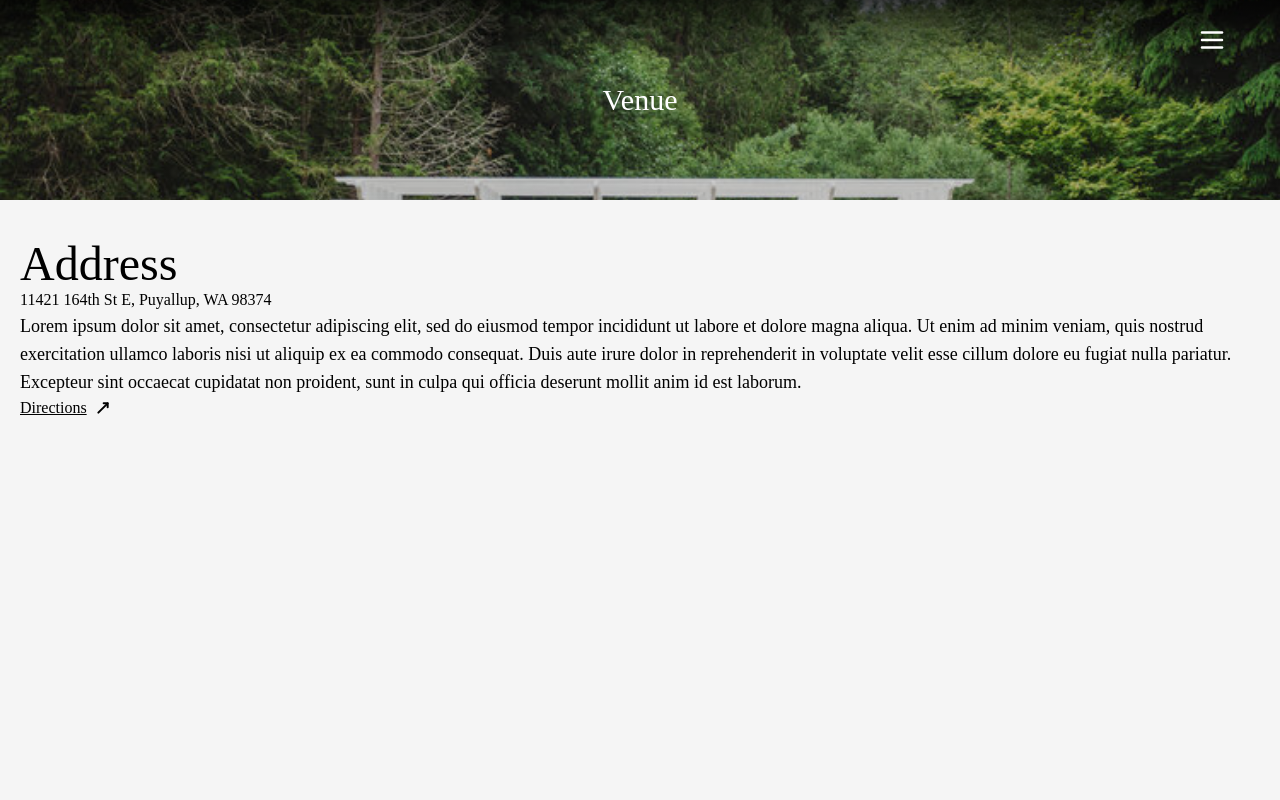
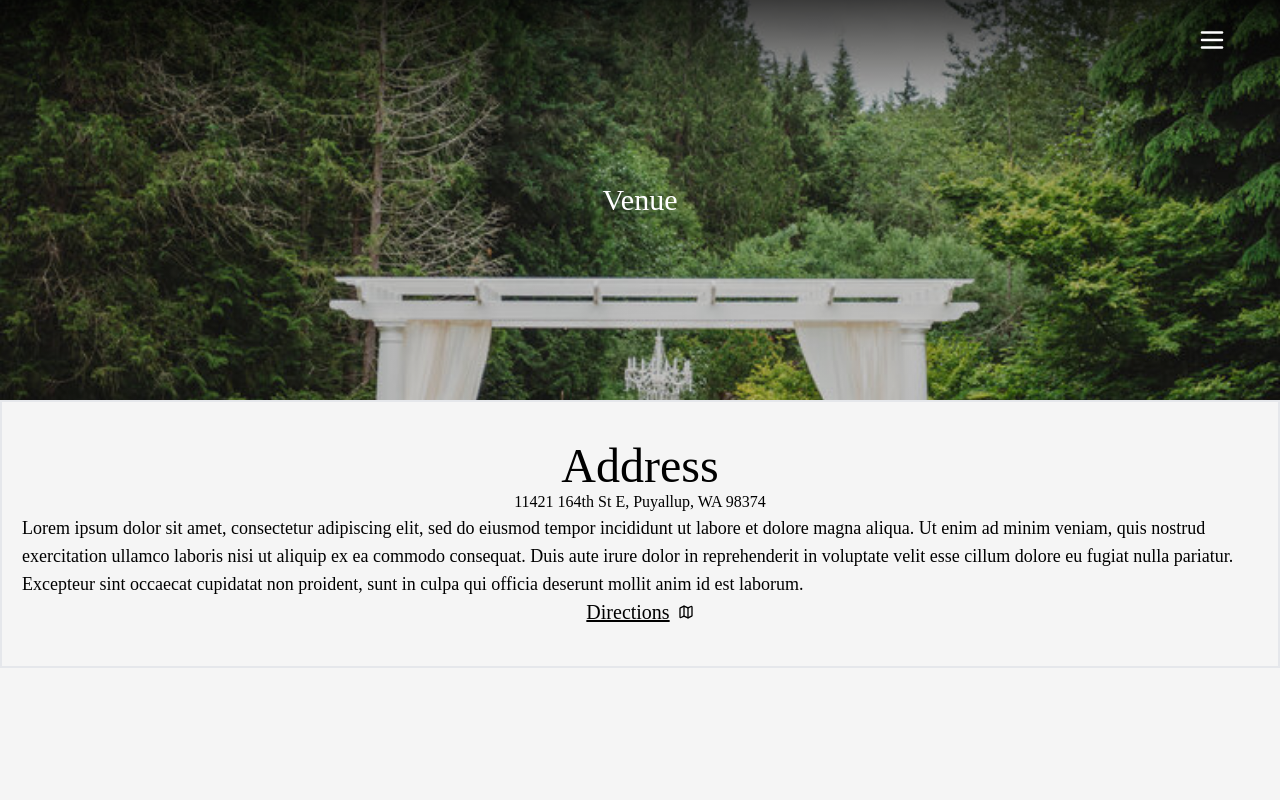
Before and after one commit to matthew-beep/wedding-v2, a Next.js app in the folder wedding-v2/: page /venue in a window 1280 px wide. Shown: the top 800 px of the page. Built offline with nearby package versions, Linux system fonts and the light colour scheme; a web font is replaced by a local one.

Commit message:
testing some things

```diff
--- a/wedding-v2/src/app/gallery.tsx
+++ b/wedding-v2/src/app/gallery.tsx
@@ -219,7 +219,7 @@ const Gallery: React.FC<GalleryProps> = ({}) => {
         }
       </div>
       <div className="flex flex-col justify-between absolute bottom-0 left-0 w-full z-100 items-center landing  h-full">
-        <div className="flex flex-col justify-between w-11/12 mb-4 h-full h-full sm:h-[50vh]">
+        <div className="flex flex-col justify-between w-11/12 mb-4 h-full sm:h-[50vh]">
           <motion.div
             className="flex flex-col items-center justify-center text-white font-canto w-auto h-auto mt-24 relative z-10"
             variants={parentVariants}
@@ -227,17 +227,35 @@ const Gallery: React.FC<GalleryProps> = ({}) => {
             animate={textAnimation}
           >
             <motion.h1
-              className="text-6xl sm:text-7xl"
+              className="text-6xl sm:text-9xl w-auto text-center font-semibold"
               variants={childVariants}
             >
               Anita & Jesus
             </motion.h1>
-            <motion.h2
-              className="text-2xl text-white"
+            <motion.div
+              className="flex text-2xl sm:text-5xl text-white text-center w-3/4 sm:w-1/4 items-center justify-center px-1"
               variants={childVariants}
             >
-              August 29, 2025
-            </motion.h2>
+              <motion.div
+                className="flex-grow h-0.5 sm:h-1 bg-white"
+                style={{
+                  scaleX: scaleX,
+                  originX: 1
+                }}
+              >
+              </motion.div>
+              <h2 className="w-auto mx-1 mt-1">
+                August 29, 2025
+              </h2>
+              <motion.div
+                className="flex-grow h-0.5 bg-white sm:h-1 scale-x-100 origin-left"
+                style={{
+                  scaleX: scaleX,
+                  originX: 0
+                }}
+              >
+              </motion.div>
+            </motion.div>
           </motion.div>
           <div className="flex justify-between">
             <div
--- a/wedding-v2/src/app/venue/landing.tsx
+++ b/wedding-v2/src/app/venue/landing.tsx
@@ -2,7 +2,8 @@
 import React from 'react';
 import banner from '../img/rockCreek.jpg'
 import Link from 'next/link';
-import { MoveUpRight } from 'lucide-react';
+import { Map } from 'lucide-react';
+import { motion, easeOut } from 'framer-motion'
 
 interface LandingProps {
   windowWidth? : number;
@@ -10,11 +11,28 @@ interface LandingProps {
 
 const Landing: React.FC<LandingProps> = ({ }) => {
 
+  const textAnimation = {
+    hidden: {
+      opacity: 0,
+      translateY: '50%',
+      filter:'blur(10px)',
+    },
+    show: {
+      opacity: 1,
+      translateY: '0%',
+      filter:'blur(0px)',
+      transition: {
+        duration: 0.2,
+        ease: easeOut,
+      }
+    }
+  }
+
 
   return (
     <div className="relative bg-[#f5f5f5]">
       <section className="h-svh relative flex flex-col">
-        <div className="h-1/4">
+        <div className="h-1/2">
           <div
           className="h-auto w-full z-0 flex items-center justify-center text-white font-canto"
           style={{
@@ -25,18 +43,26 @@ const Landing: React.FC<LandingProps> = ({ }) => {
             width: "100%",
           }}
           >
-            <h2 className="text-3xl">Venue</h2>
+            <motion.h2
+              className="text-3xl"
+              variants={textAnimation}
+              initial="hidden"
+              animate="show"
+              exit="exit"
+            >
+              Venue
+            </motion.h2>
           </div>
         </div>
-        <div className="font-canto py-10 px-5 text-black">
+        <div className="font-canto py-10 px-5 text-black flex flex-col justify-start items-center border-2">
           <h3 className="text-5xl">Address</h3>
           <h4>11421 164th St E, Puyallup, WA 98374</h4>
           <p className="text-lg">
           Lorem ipsum dolor sit amet, consectetur adipiscing elit, sed do eiusmod tempor incididunt ut labore et dolore magna aliqua. Ut enim ad minim veniam, quis nostrud exercitation ullamco laboris nisi ut aliquip ex ea commodo consequat. Duis aute irure dolor in reprehenderit in voluptate velit esse cillum dolore eu fugiat nulla pariatur. Excepteur sint occaecat cupidatat non proident, sunt in culpa qui officia deserunt mollit anim id est laborum.
           </p>
           <Link href="https://maps.app.goo.gl/Pigf5jMHBtSDvwVi6" target="_blank" className="cursor-pointer underline flex items-center">
-            <h4>Directions</h4>
-            <MoveUpRight strokeWidth={3} className="ml-2 w-4 h-4" />
+            <h4 className='text-xl'>Directions</h4>
+            <Map className="ml-2 w-4 h-4" />
           </Link>
         </div>
       </section>
--- a/wedding-v2/src/app/venue/page.tsx
+++ b/wedding-v2/src/app/venue/page.tsx
@@ -1,9 +1,9 @@
 'use client'
 import Landing from "./landing";
-import MobileNav from "./mobileNav";
+import MobileNav from "../mobileNav";
 import {useScroll, useMotionValueEvent} from 'framer-motion'
 import { useEffect, useState } from "react";
-import Footer from "./footer";
+import Footer from "../footer";
 
 export default function Home() {
   const { scrollY } = useScroll();
```
